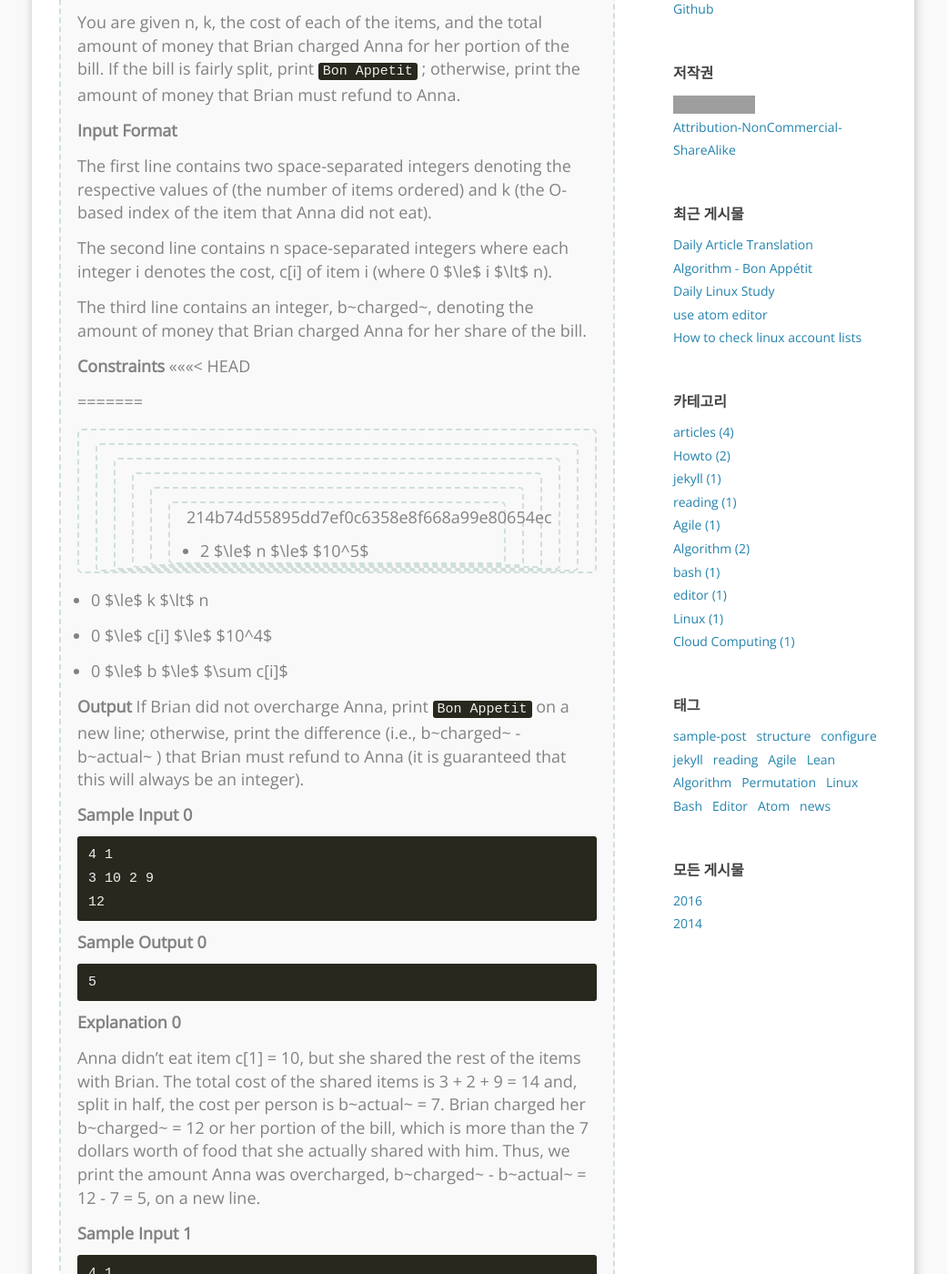
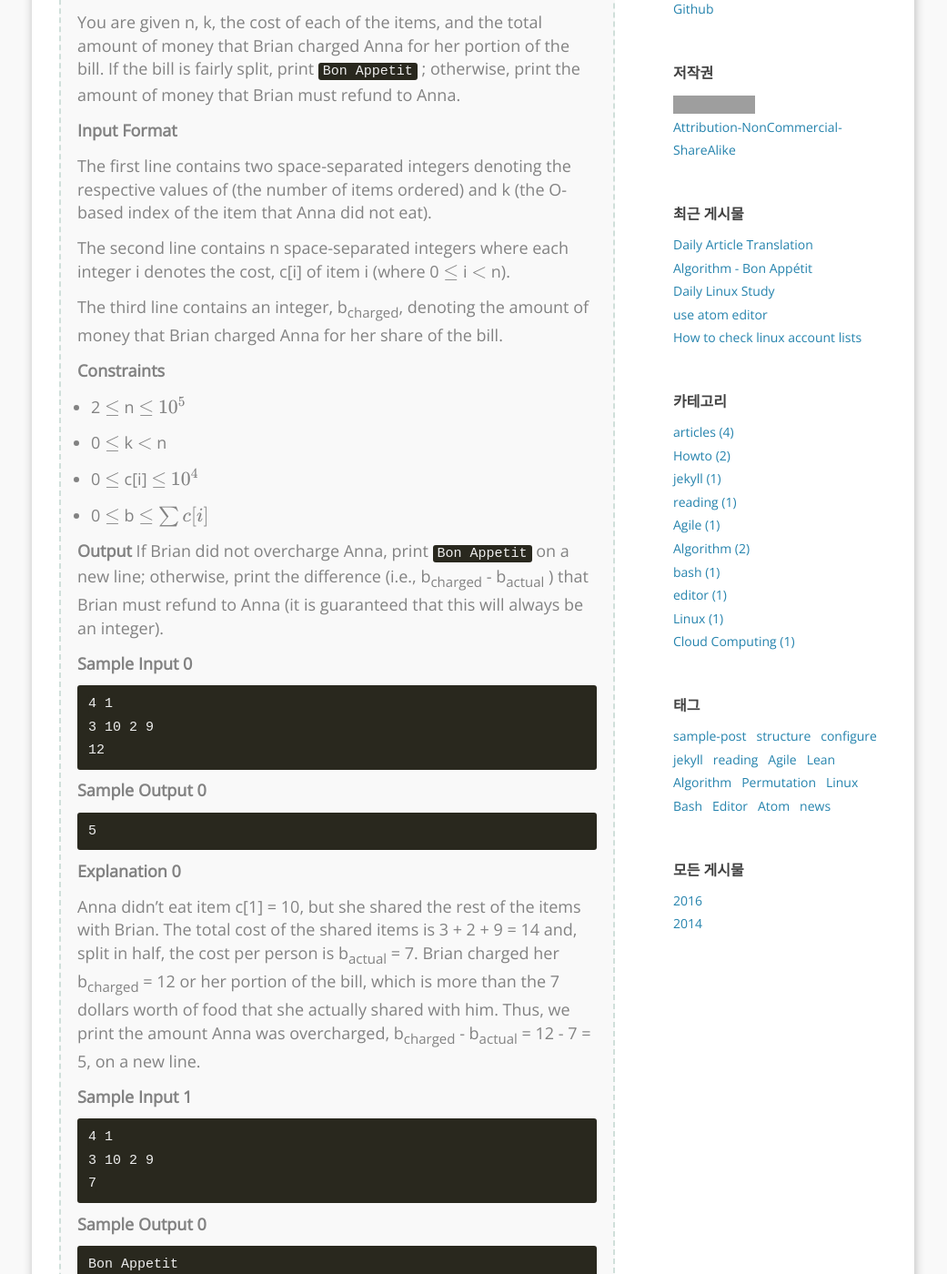
Before and after one commit to crispar/crispar.github.io, a Jekyll site: the page built from _posts/2016-09-24-Algorithm - Bon Appétit0.md, in a window 1280 px wide and 1400 px high, scrolled down 501 px. Shown: the whole window at 91% size, without its empty margins (120-1161 px from the left). Built offline with Jekyll 4.4.1, drawn with Linux system fonts in a browser that asks for light colours; formulas are drawn with MathJax 3; comment, search, counter and statistics services are not loaded; some of the changed text lies outside the part shown; grey boxes are pictures that could not be loaded.

Commit message:
fixed letax grammer

```diff
--- a/_posts/2016-09-24-Algorithm - Bon Appétit0.md
+++ b/_posts/2016-09-24-Algorithm - Bon Appétit0.md
@@ -8,7 +8,6 @@ tags:
 - Algorithm
 - Permutation
 ---
-
 [issue from https://www.hackerrank.com/challenges/bon-appetit](https://www.hackerrank.com/challenges/bon-appetit)
 
 >Anna and Brian order n items at a restaurant, but Anna declines to eat any of the ${k}^{th}$ item (where 0 $\le$ k $\lt$ n) ue to an allergy. When the check comes, they decide to split the cost of all the items they shared; however, Brian may have forgotten that they didn't split the $k^{th}$ item and accidentally charged Anna for it.
@@ -19,25 +18,22 @@ tags:
 >
 > The first line contains two space-separated integers denoting the respective values of  (the number of items ordered) and k (the O-based index of the item that Anna did not eat).
 >
->The second line contains n space-separated integers where each integer i denotes the cost, c[i] of item i (where 0 $\le$ i $\lt$ n).
+>The second line contains n space-separated integers where each integer i denotes the cost, c[i] of item i (where 0 $$\le$$ i $$\lt$$ n).
 >
->The third line contains an integer, b~charged~, denoting the amount of money that Brian charged Anna for her share of the bill.
+>The third line contains an integer, b<sub>charged</sub>, denoting the amount of money that Brian charged Anna for her share of the bill.
 >
 >**Constraints**
-<<<<<<< HEAD
 >
-=======
->>>>>>> 214b74d55895dd7ef0c6358e8f668a99e80654ec
->+ 2 $\le$ n $\le$ $10^5$
+>+ 2 $$\le$$ n $$\le$$ $$10^5$$
 >
->+ 0 $\le$ k $\lt$ n
+>+ 0 $$\le$$ k $$\lt$$ n
 >
->+ 0 $\le$ c[i] $\le$ $10^4$
+>+ 0 $$\le$$ c[i] $$\le$$ $$10^4$$
 >
->+ 0 $\le$ b $\le$ $\sum c[i]$
+>+ 0 $$\le$$ b $$\le$$ $$\sum c[i]$$
 >
 >**Output**
->If Brian did not overcharge Anna, print `Bon Appetit` on a new line; otherwise, print the difference (i.e., b~charged~ - b~actual~ ) that Brian must refund to Anna (it is guaranteed that this will always be an integer).
+>If Brian did not overcharge Anna, print `Bon Appetit` on a new line; otherwise, print the difference (i.e., b<sub>charged</sub> - b<sub>actual</sub> ) that Brian must refund to Anna (it is guaranteed that this will always be an integer).
 >
 >**Sample Input 0**
 >
@@ -55,7 +51,7 @@ tags:
 >
 >**Explanation 0**
 >
->Anna didn't eat item c[1] = 10, but she shared the rest of the items with Brian. The total cost of the shared items is 3 + 2 + 9 = 14 and, split in half, the cost per person is b~actual~ = 7. Brian charged her b~charged~ = 12 or her portion of the bill, which is more than the 7 dollars worth of food that she actually shared with him. Thus, we print the amount Anna was overcharged, b~charged~ - b~actual~ = 12 - 7 = 5, on a new line.
+>Anna didn't eat item c[1] = 10, but she shared the rest of the items with Brian. The total cost of the shared items is 3 + 2 + 9 = 14 and, split in half, the cost per person is b<sub>actual</sub> = 7. Brian charged her b<sub>charged</sub> = 12 or her portion of the bill, which is more than the 7 dollars worth of food that she actually shared with him. Thus, we print the amount Anna was overcharged, b<sub>charged</sub> - b<sub>actual</sub> = 12 - 7 = 5, on a new line.
 >
 >**Sample Input 1**
 >
@@ -73,7 +69,7 @@ tags:
 >
 >**Explanation 0**
 >
->Anna didn't eat item c[1] = 10, but she shared the rest of the items with Brian. The total cost of the shared items is 3 + 2 + 9 = 14 and, split in half, the cost per person is b~actual~ = 7. Because this matches the amount,  b~charged~ = 7 that Brian charged Anna for her portion of the bill, we print `Bon Appetit` on a new line.
+>Anna didn't eat item c[1] = 10, but she shared the rest of the items with Brian. The total cost of the shared items is 3 + 2 + 9 = 14 and, split in half, the cost per person is b<sub>actual</sub> = 7. Because this matches the amount,  b<sub>charged</sub> = 7 that Brian charged Anna for her portion of the bill, we print `Bon Appetit` on a new line.
 
 
 
```
